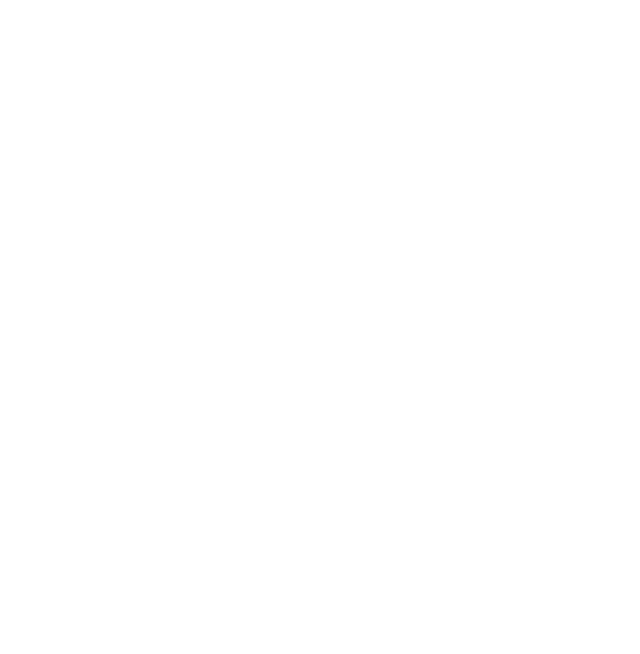
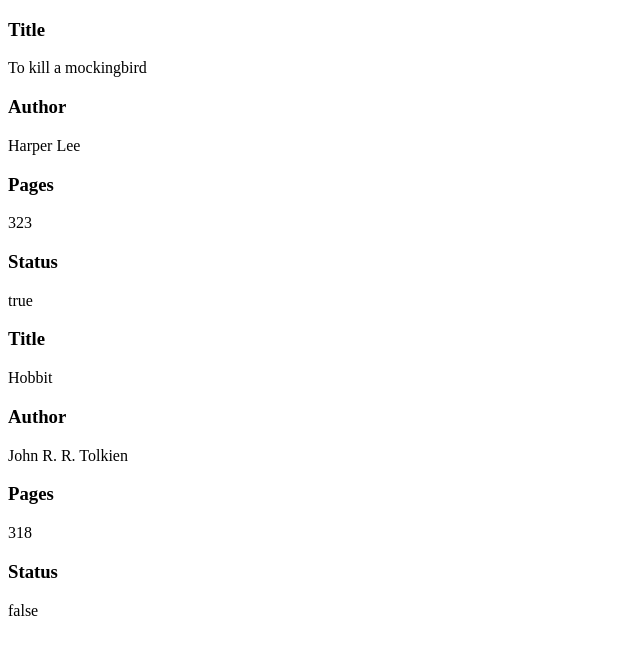
Before and after one commit to kame-sama/odin-library, a plain HTML site: page index.html in a window 1280 px wide. Shown: the whole page, without its empty margins (0-640 px from the left). Drawn offline with Linux system fonts and the light colour scheme.

Commit message:
Add populate display function

```diff
--- a/index.html
+++ b/index.html
@@ -8,6 +8,7 @@
   <script src="js/script.js" defer></script>
 </head>
 <body>
-
+  <div class="container">
+  </div>
 </body>
 </html>
--- a/js/script.js
+++ b/js/script.js
@@ -0,0 +1,74 @@
+const myLibrary = [
+  {
+    title: 'To kill a mockingbird',
+    author: 'Harper Lee',
+    pages: '323',
+    read: true
+  },
+  {
+    title: 'Hobbit',
+    author: 'John R. R. Tolkien',
+    pages: '318',
+    read: false
+  }
+];
+
+populateDisplay(myLibrary);
+
+function Book(title, author, pages, read) {
+  this.title = title;
+  this.author = author;
+  this.pages = pages;
+  this.read = read;
+}
+
+// function addBookToLibrary() {
+//   const title = 'Hobbit';
+//   const author = 'John R. R. Tolkien';
+//   const pages = '318';
+//   const read = true;
+
+//   myLibrary.push(new Book(title, author, pages, read));
+// }
+
+function populateDisplay(library) {
+  library.forEach(populateBookCard);
+}
+
+function populateBookCard(book) {
+  const container = document.querySelector('.container');
+
+  const card = document.createElement('div');
+  card.classList.toggle('card');
+
+  const titleHeading = document.createElement('h3');
+  titleHeading.textContent = 'Title';
+  const titleContent = document.createElement('p');
+  titleContent.textContent = book.title;
+
+  const authorHeading = document.createElement('h3');
+  authorHeading.textContent = 'Author';
+  const authorContent = document.createElement('p');
+  authorContent.textContent = book.author;
+
+  const pagesHeading = document.createElement('h3');
+  pagesHeading.textContent = 'Pages';
+  const pagesContent = document.createElement('p');
+  pagesContent.textContent = book.pages;
+
+  const readHeading = document.createElement('h3');
+  readHeading.textContent = 'Status';
+  const readContent = document.createElement('p');
+  readContent.textContent = book.read;
+
+  card.appendChild(titleHeading);
+  card.appendChild(titleContent);
+  card.appendChild(authorHeading);
+  card.appendChild(authorContent);
+  card.appendChild(pagesHeading);
+  card.appendChild(pagesContent);
+  card.appendChild(readHeading);
+  card.appendChild(readContent);
+
+  container.appendChild(card);
+}
```
